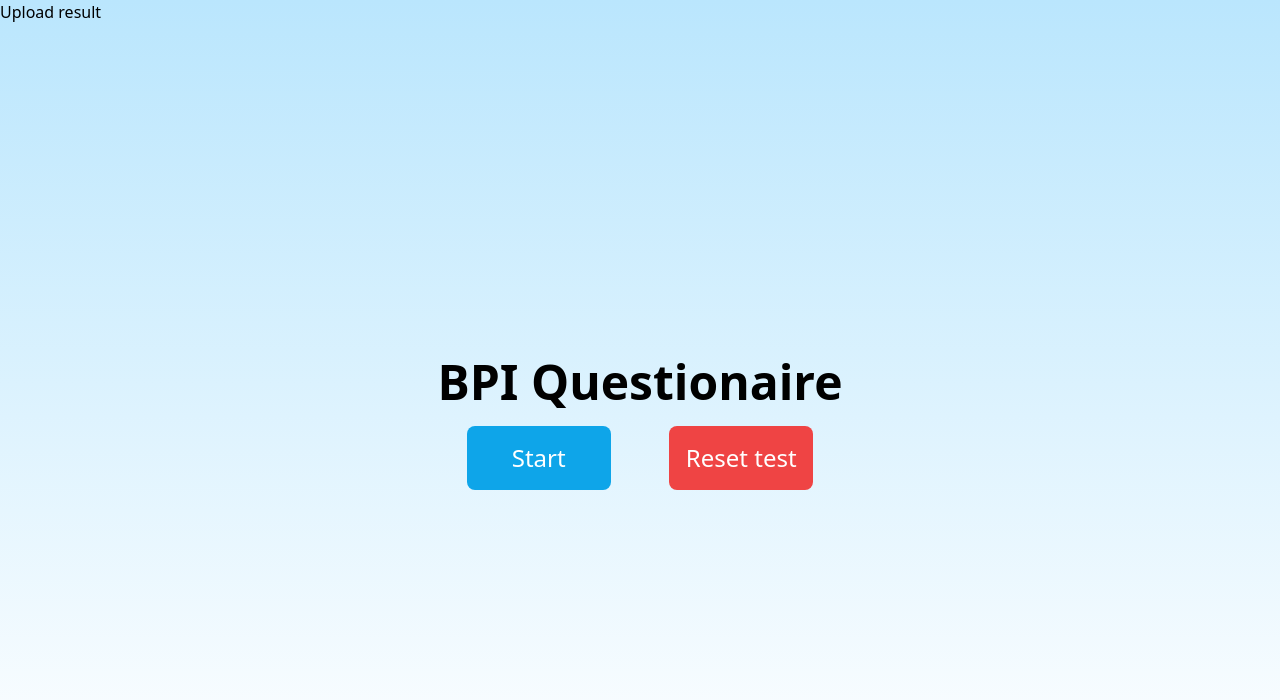
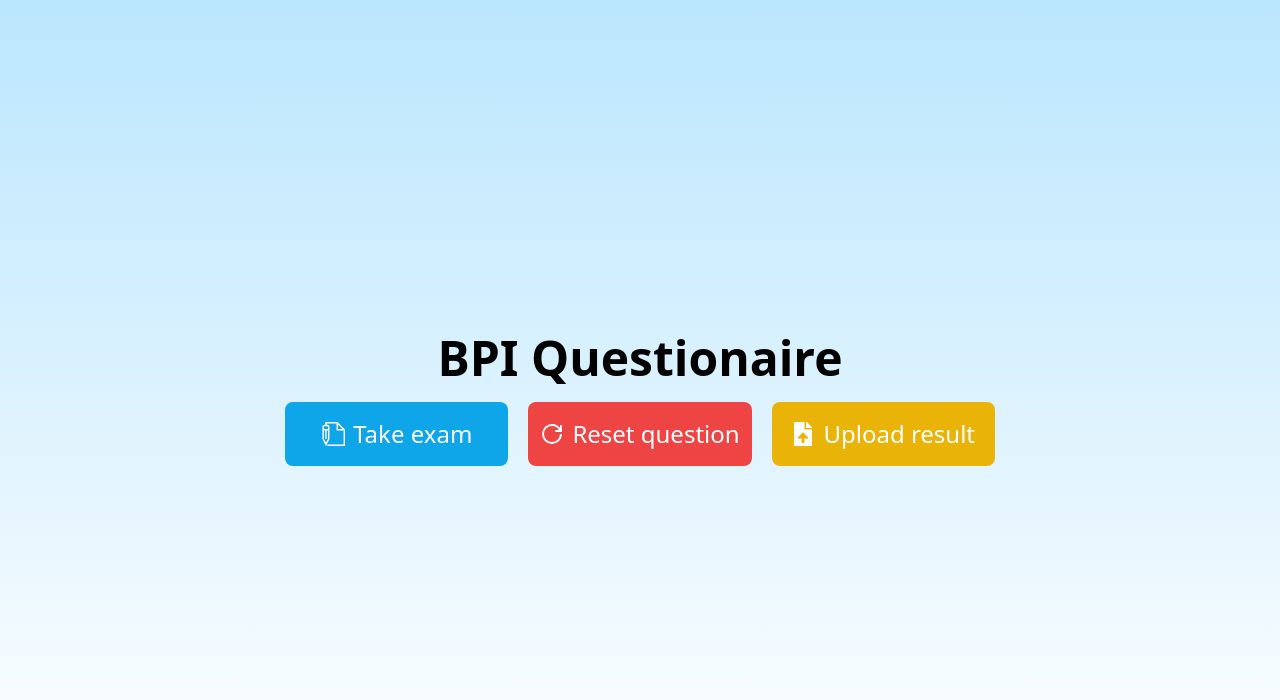
Before and after one commit to debuggingeveryday/bpi-questionaire, a React (Create React App) app in the folder frontend/: page / in a window 1280 px wide. Shown: the top 700 px of the page. Built offline with nearby package versions, Linux system fonts and the light colour scheme.

Commit message:
enhanced button from landing page

```diff
--- a/frontend/src/Pages/Welcome/Welcome.tsx
+++ b/frontend/src/Pages/Welcome/Welcome.tsx
@@ -1,6 +1,9 @@
 import React from 'react';
 import { useNavigate } from "react-router-dom";
 import { useStoreContext } from '../../Store/Store';
+import { TfiWrite } from "react-icons/tfi";
+import { GrPowerReset } from "react-icons/gr";
+import { FaFileUpload } from "react-icons/fa";
 
 function Welcome() {
   const { showAlert, updateShowAlert, resetQuestion, updateShowUploadFileResult } = useStoreContext();
@@ -19,17 +22,16 @@ function Welcome() {
 
   return (
     <>
-      <div>
-        <button type="button" onClick={updateShowUploadFileResult}>Upload result</button>
-      </div>
       <div className="grid place-content-center items-center h-screen">
         <div className="grid gap-y-5">
           <h1 className="text-center text-5xl font-bold font-sans">
             BPI Questionaire
           </h1>
-          <div className="grid grid-cols-2">
-            <button type="button" onClick={() => navigate("/questionaire/1")} className="place-self-center bg-sky-500 w-36 rounded-lg text-white py-4 text-2xl">Start</button>
-            <button type="button" onClick={resetTest} className="place-self-center bg-red-500 w-36 rounded-lg text-white py-4 text-2xl">Reset test</button>
+          <div className="grid grid-cols-3 gap-x-5">
+            <button type="button" onClick={() => navigate("/questionaire/1")} className="bg-sky-500 rounded-lg text-white py-4 text-2xl flex justify-center space-x-2"><TfiWrite className="mt-1" /><span>Take exam</span></button>
+            <button type="button" onClick={resetTest} className="bg-red-500 px-3 rounded-lg text-white py-4 text-2xl flex justify-center space-x-2">
+              <GrPowerReset className="mt-1" /><span>Reset question</span></button>
+            <button type="button" className="bg-yellow-500 rounded-lg text-white py-4 text-2xl flex justify-center space-x-2" onClick={updateShowUploadFileResult}><FaFileUpload className="mt-1" /><span>Upload result</span></button>
           </div>
         </div>
       </div>
```
